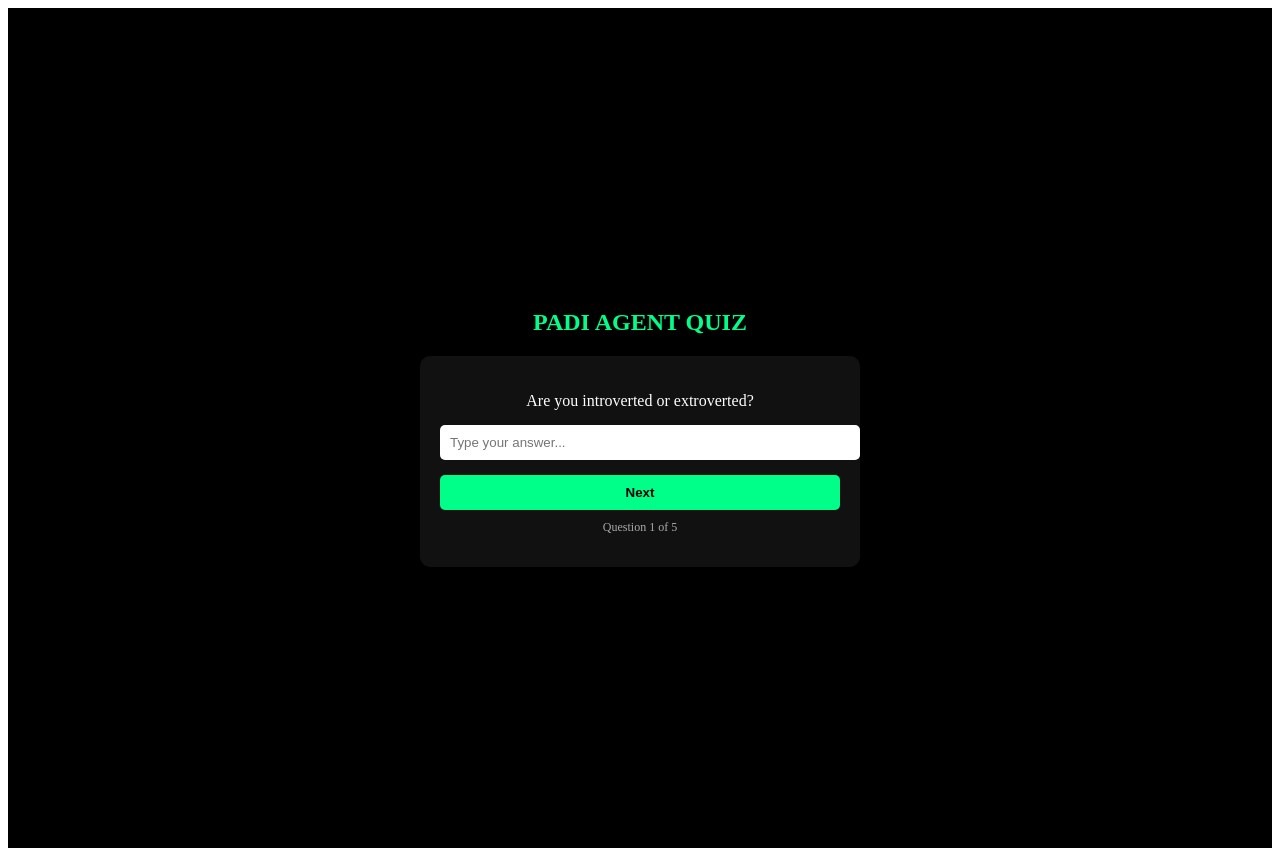
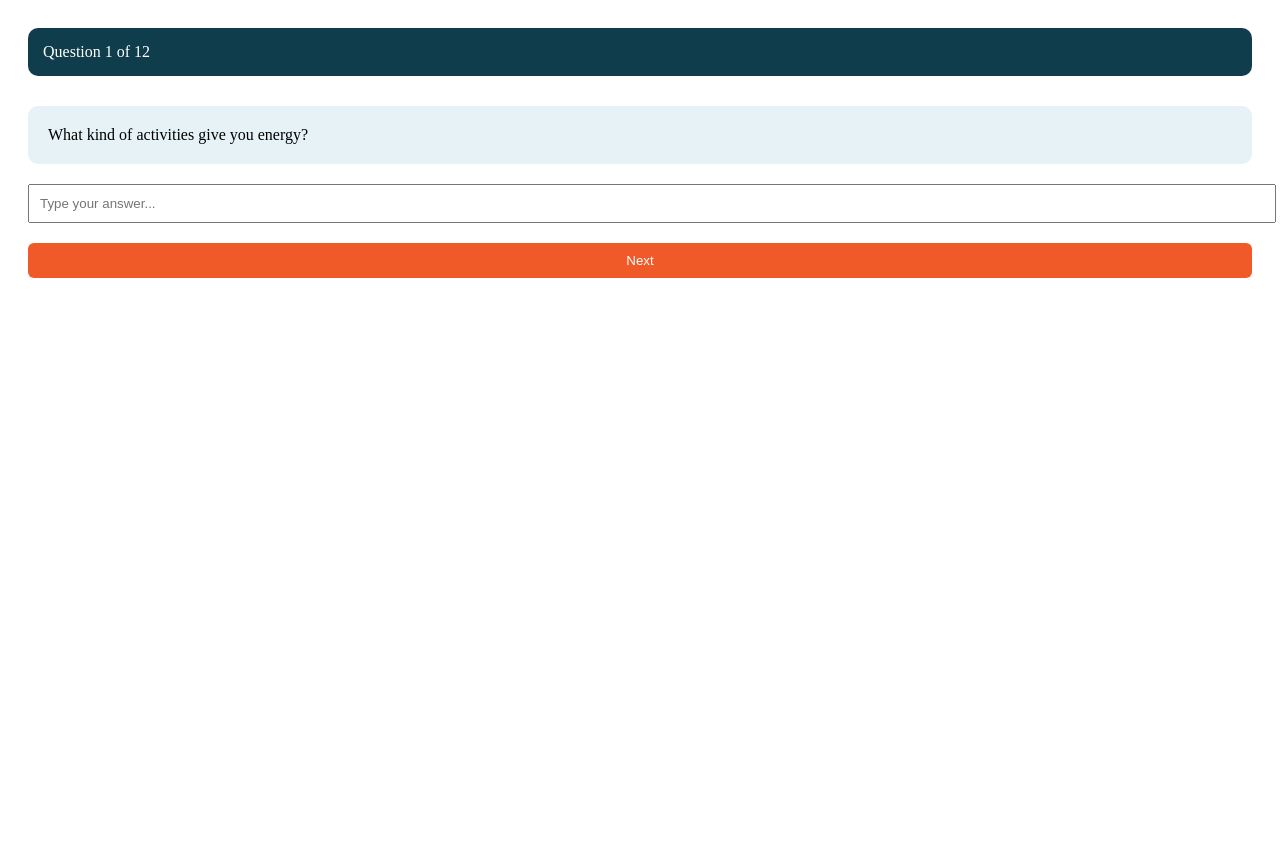
Before and after one commit to ProsperBlacky/Ai-Padi, a Next.js app: page /Second in a window 1280 px wide. After the commit the page ends 800 px from the top, so only its background shows below. Built offline with nearby package versions, Linux system fonts and the light colour scheme.

Commit message:
Refactor onboarding questions and state management

```diff
--- a/app/Second/page.js
+++ b/app/Second/page.js
@@ -1,123 +1,88 @@
 "use client";
+import { useState } from "react";
+import { useRouter } from "next/navigation";
 
-import { useRouter } from "next/navigation";
-import { useState } from "react";
+const questions = [
+  "What kind of activities give you energy?",
+  "How do you usually approach tasks?",
+  "Which best describes you: Creative, Analytical, Communication, Technical, or Flexible?",
+  "What type of work do you enjoy most?",
+  "Do you prefer structured tasks or flexible tasks?",
+  "Do you prefer working alone or with a team?",
+  "What skills are you already exploring?",
+  "Which area interests you most: Content, Design, Writing, Tech, Marketing?",
+  "How many hours per week can you commit?",
+  "What is your current income situation?",
+  "What tools do you have access to?",
+  "Why do you want to learn a digital skill?"
+];
 
-export default function Onboarding() {
+export default function Second() {
+  const [step, setStep] = useState(0);
+  const [input, setInput] = useState("");
+  const [answers, setAnswers] = useState([]);
   const router = useRouter();
 
-  const questions = [
-    "Are you introverted or extroverted?",
-    "Do you prefer structure or flexibility?",
-    "Do you enjoy deep focus or fast-paced work?",
-    "Are you more creative, analytical, or practical?",
-    "Do you prefer working with people or systems/tools?"
-  ];
+  const next = () => {
+    if (!input) return;
 
-  const [index, setIndex] = useState(0);
-  const [input, setInput] = useState("");
-  const [answers, setAnswers] = useState([]);
-
-  const handleNext = () => {
-    if (!input.trim()) return;
-
-    const updatedAnswers = [...answers, input];
-    setAnswers(updatedAnswers);
+    const updated = [...answers, input];
+    setAnswers(updated);
     setInput("");
 
-    // last question → go to result page
-    if (index === questions.length - 1) {
-      localStorage.setItem("answers", JSON.stringify(updatedAnswers));
-
+    if (step < questions.length - 1) {
+      setStep(step + 1);
+    } else {
+      localStorage.setItem("answers", JSON.stringify(updated));
       router.push("/analyze");
-      return;
     }
-
-    // move to next question
-    setIndex(index + 1);
   };
 
   return (
-    <div style={styles.container}>
-      <h2 style={styles.title}>PADI AGENT QUIZ</h2>
+    <div style={{ padding: 20 }}>
+      <div style={{
+        background: "#0F3D4C",
+        color: "#fff",
+        padding: 15,
+        borderRadius: 10
+      }}>
+        Question {step + 1} of {questions.length}
+      </div>
 
-      <div style={styles.card}>
-        <p style={styles.question}>
-          {questions[index]}
-        </p>
+      <div style={{
+        marginTop: 30,
+        background: "#E6F2F5",
+        padding: 20,
+        borderRadius: 10
+      }}>
+        {questions[step]}
+      </div>
 
       <input
         value={input}
         onChange={(e) => setInput(e.target.value)}
         placeholder="Type your answer..."
-          style={styles.input}
+        style={{
+          width: "100%",
+          marginTop: 20,
+          padding: 10
+        }}
       />
 
-        <button onClick={handleNext} style={styles.button}>
-          {index === questions.length - 1 ? "Finish" : "Next"}
+      <button
+        onClick={next}
+        style={{
+          marginTop: 20,
+          background: "#F05A28",
+          color: "#fff",
+          padding: 10,
+          width: "100%",
+          border: "none",
+          borderRadius: 6
+        }}
+      >
+        Next
       </button>
-
-        <p style={styles.progress}>
-          Question {index + 1} of {questions.length}
-        </p>
-      </div>
     </div>
   );
             }
-
-const styles = {
-  container: {
-    height: "100vh",
-    backgroundColor: "#000",
-    color: "#fff",
-    display: "flex",
-    flexDirection: "column",
-    justifyContent: "center",
-    alignItems: "center",
-    padding: "20px",
-  },
-
-  title: {
-    color: "#00ff88",
-    marginBottom: "20px",
-    fontSize: "24px",
-  },
-
-  card: {
-    backgroundColor: "#111",
-    padding: "20px",
-    borderRadius: "10px",
-    width: "90%",
-    maxWidth: "400px",
-    textAlign: "center",
-  },
-
-  question: {
-    marginBottom: "15px",
-    fontSize: "16px",
-  },
-
-  input: {
-    width: "100%",
-    padding: "10px",
-    marginBottom: "15px",
-    border: "none",
-    borderRadius: "5px",
-  },
-
-  button: {
-    width: "100%",
-    padding: "10px",
-    backgroundColor: "#00ff88",
-    border: "none",
-    cursor: "pointer",
-    fontWeight: "bold",
-    borderRadius: "5px",
-  },
-
-  progress: {
-    marginTop: "10px",
-    fontSize: "12px",
-    color: "#aaa",
-  },
-};
```
Lines whose indentation alone changed are shown as unchanged.
